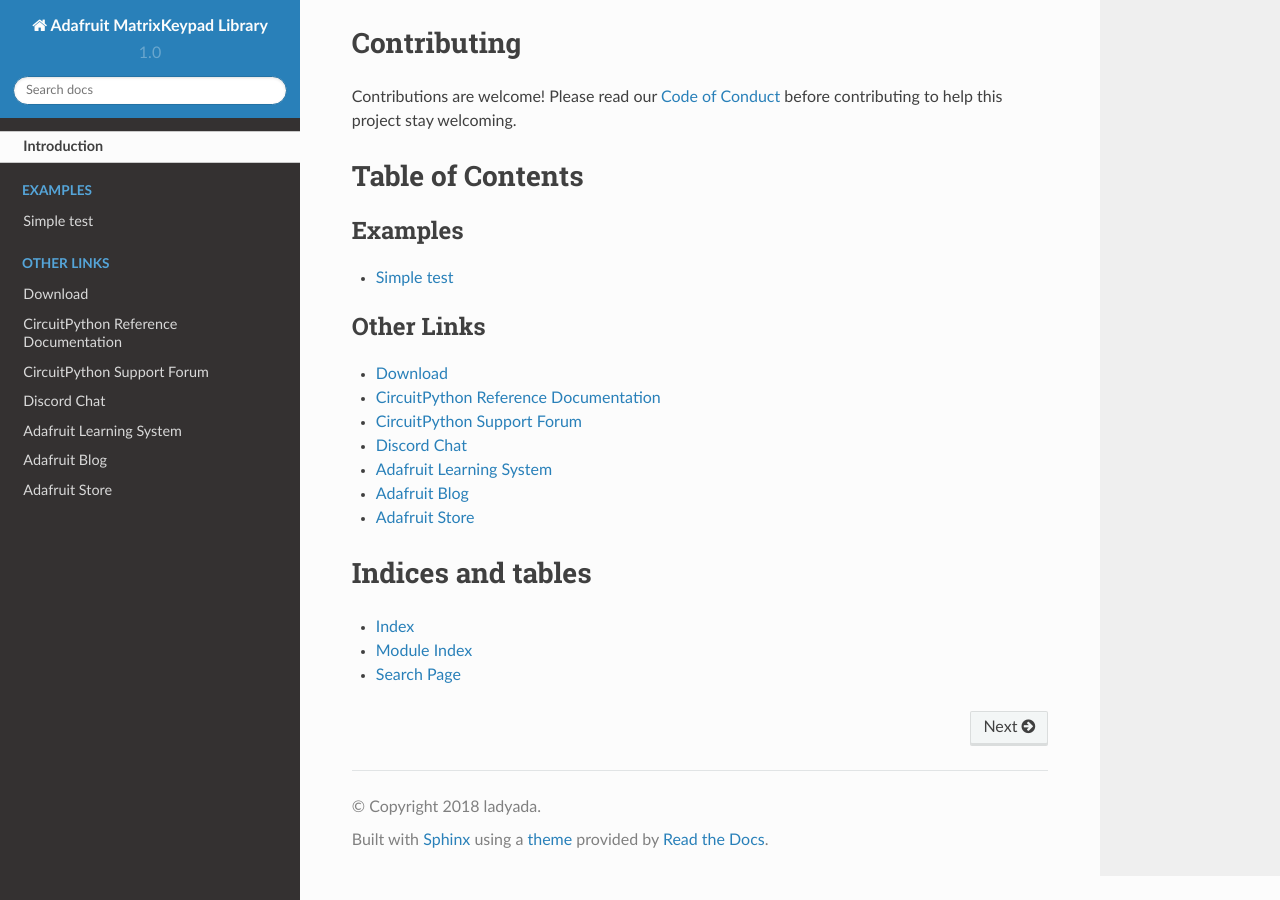
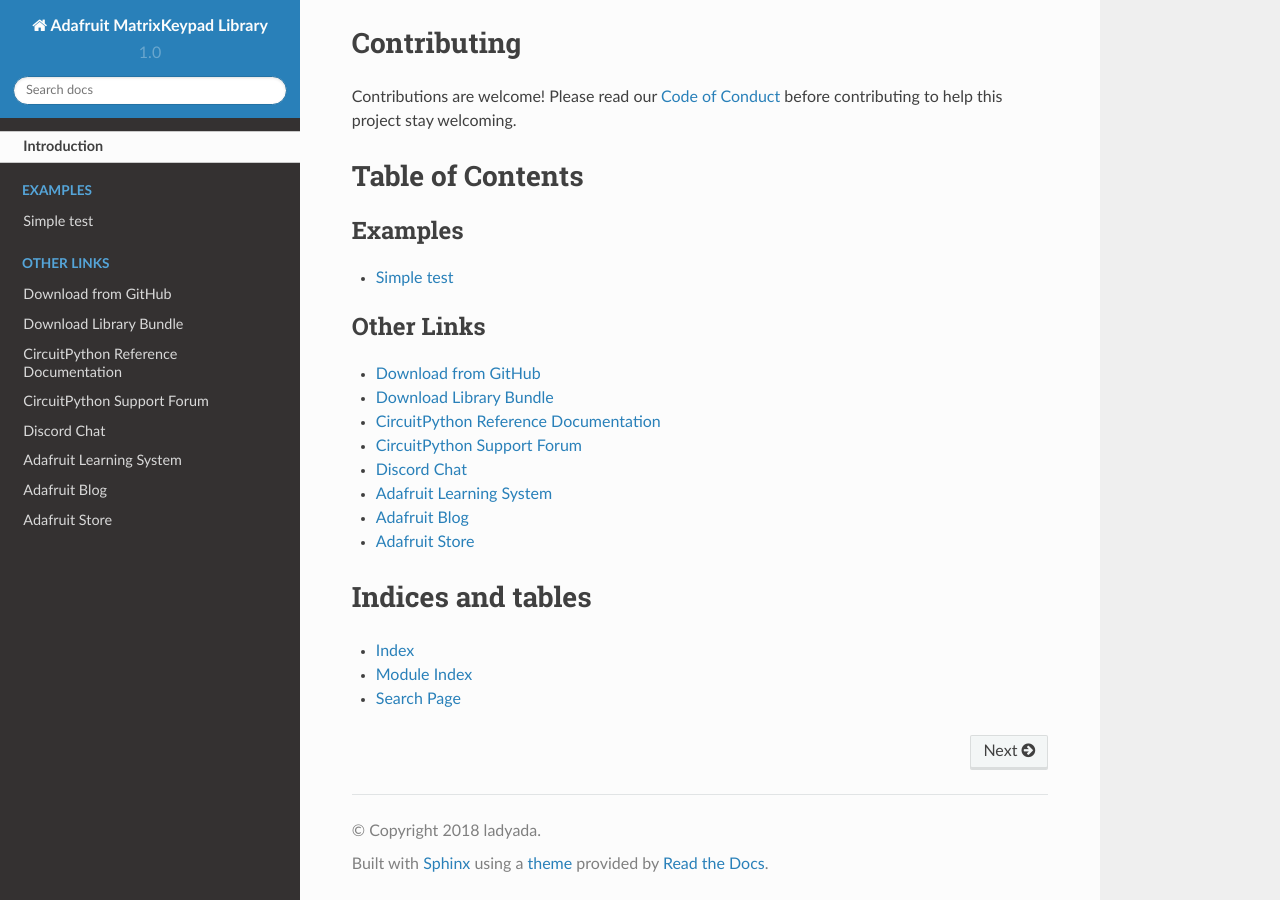
Before and after one commit to adafruit/Adafruit_CircuitPython_MatrixKeypad, a Sphinx documentation site: the page built from docs/index.rst, in a window 1280 px wide and 900 px high, scrolled down 1548 px. Built offline with Sphinx 7.4.7 and the Read the Docs theme 2.0.0, drawn with Linux system fonts in a browser that asks for light colours.

Commit message:
Added cp.org link to index.rst

```diff
--- a/docs/index.rst
+++ b/docs/index.rst
@@ -29,7 +29,8 @@
 .. toctree::
     :caption: Other Links
 
-    Download <https://github.com/adafruit/adafruit_CircuitPython_MatrixKeypad/releases/latest>
+    Download from GitHub <https://github.com/adafruit/adafruit_CircuitPython_MatrixKeypad/releases/latest>
+    Download Library Bundle <https://circuitpython.org/libraries>
     CircuitPython Reference Documentation <https://docs.circuitpython.org>
     CircuitPython Support Forum <https://forums.adafruit.com/viewforum.php?f=60>
     Discord Chat <https://adafru.it/discord>
```
